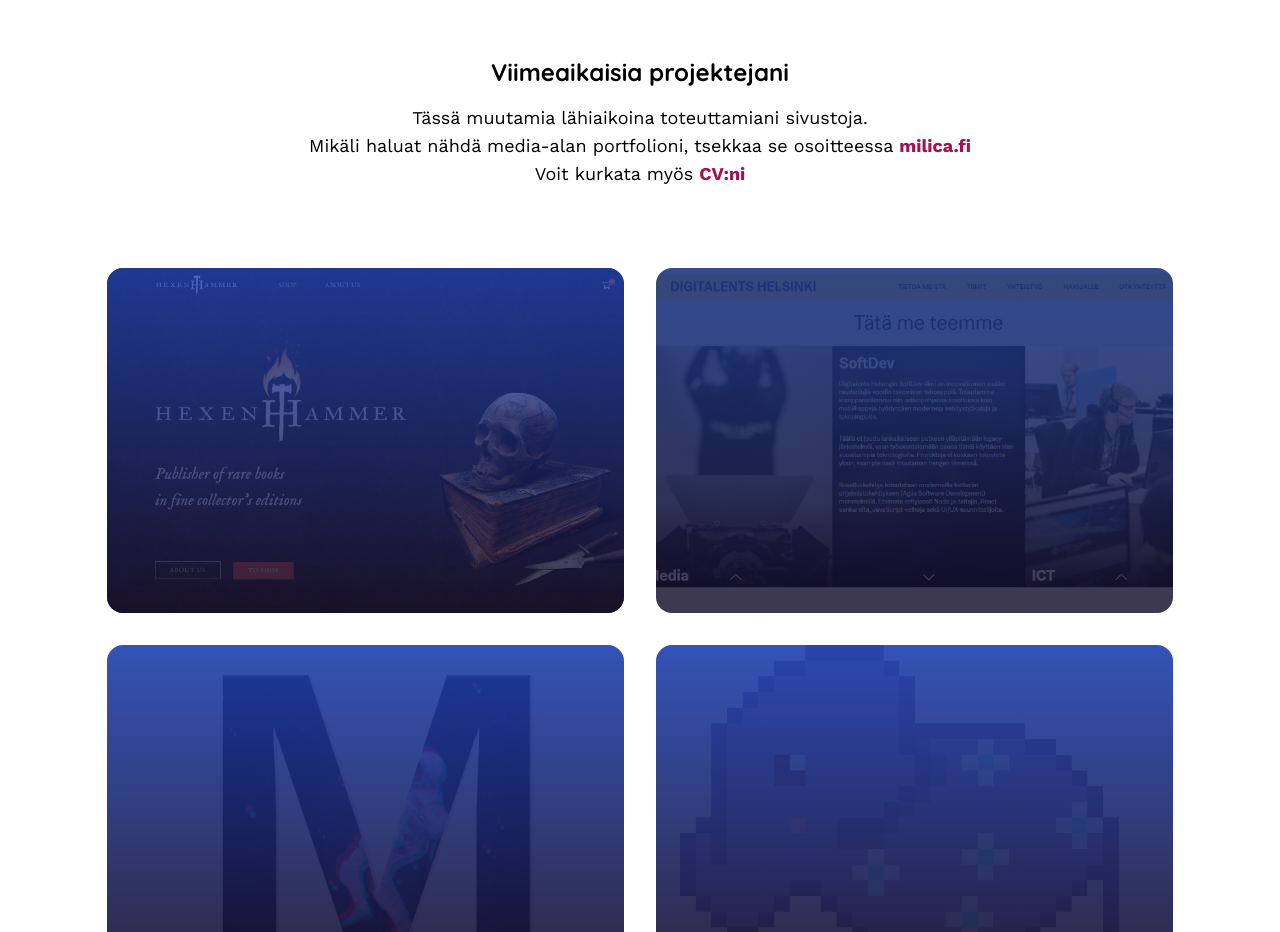
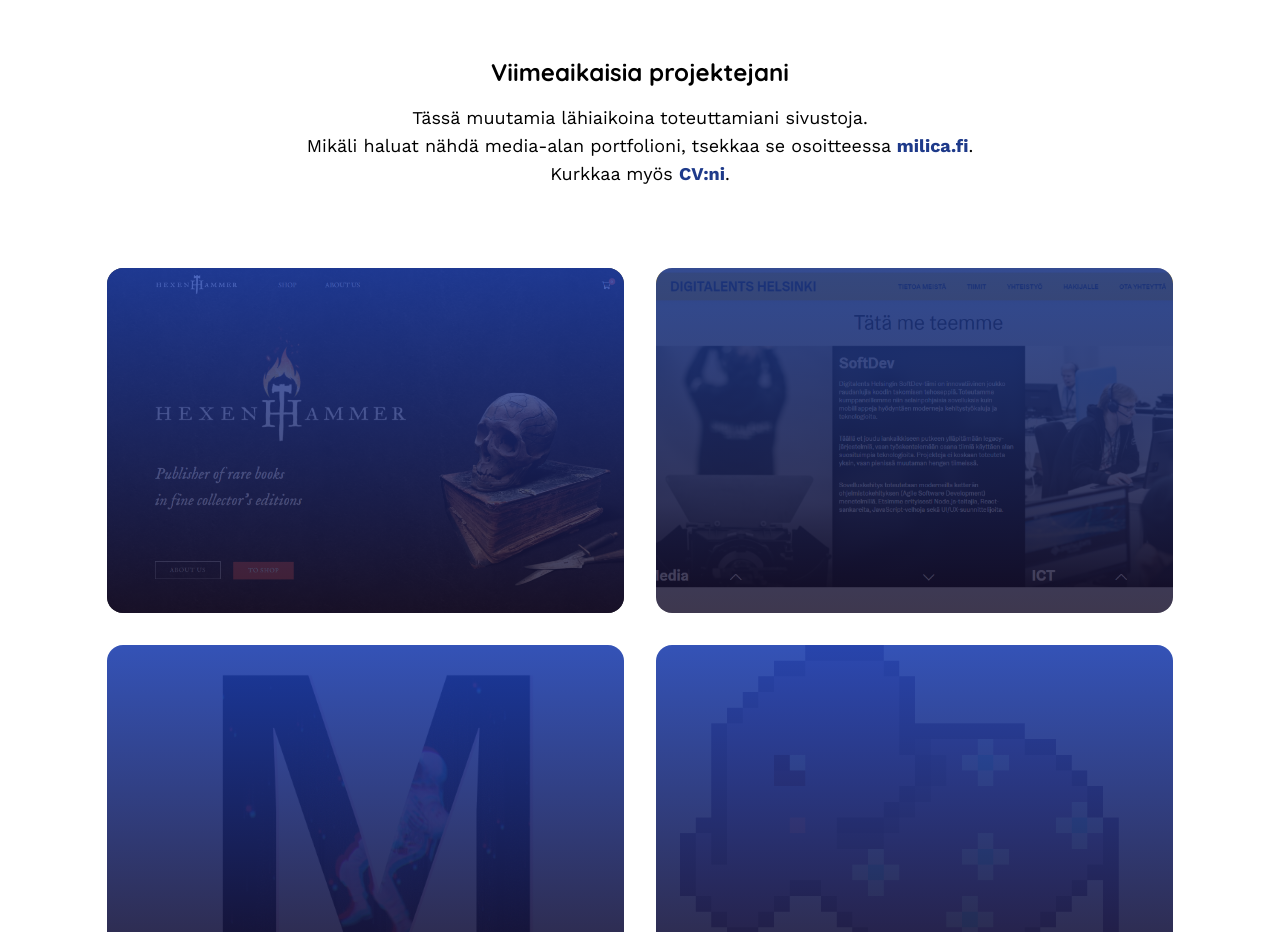
Before and after one commit to MilicaKrivokapic/Portfolio2022, a Next.js app: page / in a window 1280 px wide. Shown: the part 1740-2672 px from the top of the page. Built offline with nearby package versions, Linux system fonts and the light colour scheme.

Commit message:
fixed link colors

```diff
--- a/components/RecentWork.jsx
+++ b/components/RecentWork.jsx
@@ -17,21 +17,22 @@ export default function RecentWork() {
           <p>
             Mikäli haluat nähdä media-alan portfolioni, tsekkaa se osoitteessa{" "}
             <a
-              className=" text-jazzberry-jam-500 font-bold hover:text-jazzberry-jam-50"
+              className=" text-blue-900 font-bold hover:text-blue-600"
               href="https://www.milica.fi"
             >
               milica.fi
             </a>
+            .
           </p>
           <p>
-            Voit kurkata myös{" "}
+            Kurkkaa myös{" "}
             <a
-              className="text-jazzberry-jam-500 font-bold
-              hover:text-jazzberry-jam-50"
+              className="text-blue-900 font-bold hover:text-blue-600"
               href="/MilicaKrivokapic_CV.pdf"
             >
               CV:ni
             </a>
+            .
           </p>
         </div>
       </div>
```
